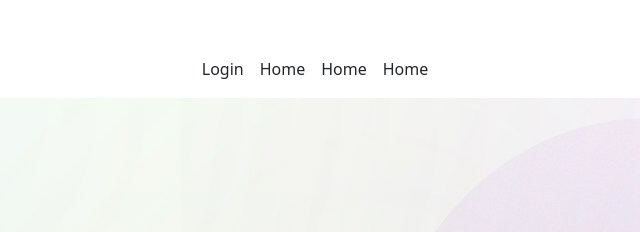
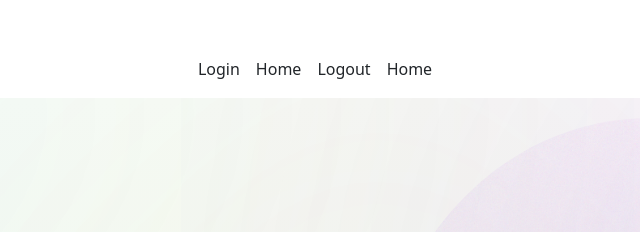
Before and after one commit to ashishmahadik3942/studygit, a plain HTML site: page index.html in a window 1280 px wide. Shown: the top 232 px of the page, 276-916 px from the left. Drawn offline with nearby package versions, Linux system fonts and the light colour scheme.

Commit message:
test commit

```diff
--- a/index.html
+++ b/index.html
@@ -29,7 +29,7 @@ second*/
               <ul class="navbar-nav gap-3" >
                 <li class="nav-item">Login</li>
                 <li class="nav-item">Home</li>
-                <li class="nav-item">Home</li>
+                <li class="nav-item">Logout</li>
                 <li class="nav-item">Home</li>
               </ul>
           </div>
```
